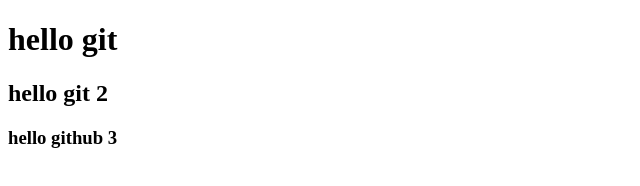
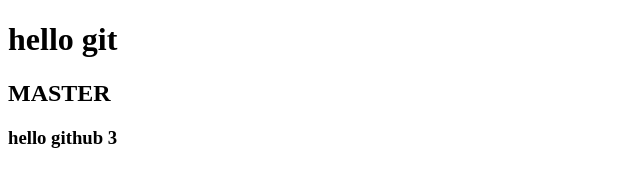
Before and after one commit to notilttoday/PR1, a plain HTML site: page index.html in a window 1280 px wide. Shown: the full height of the page, 0-640 px from the left. Drawn offline with Linux system fonts and the light colour scheme.

Commit message:
Master commit

```diff
--- a/index.html
+++ b/index.html
@@ -9,7 +9,7 @@
             hello git
         </h1>
         <h2>
-            hello git 2
+            MASTER
         </h2>
         <h3>
             hello github 3
```
